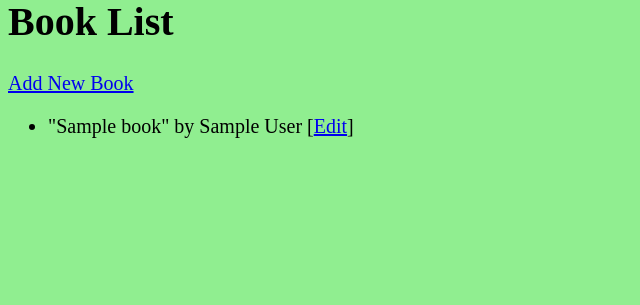
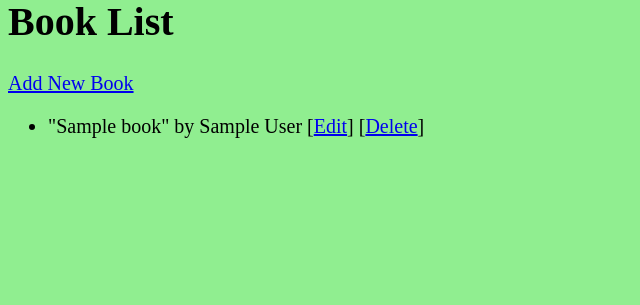
Before and after one commit to emanuelly-morino/progs-test, a Flask app: template web/python/flask/01-crud/templates/book_list.html in a window 1280 px wide. Shown: the part 126-431 px from the top of the page, without its empty margins (0-640 px from the left). Run offline with Flask 3, Linux system fonts and the light colour scheme; the template is opened without the code that fills it: most values are stand-ins (such as "Sample title", 1, 10 or a date in 2020).

Commit message:
original

```diff
--- a/web/python/flask/01-crud/templates/book_list.html
+++ b/web/python/flask/01-crud/templates/book_list.html
@@ -15,7 +15,7 @@
         <li>
             "{{ book.title }}" by {{ book.author }}
             [<a href="{{ url_for('update', book_id=book.id) }}">Edit</a>]
-<!--            [<a href="{{ url_for('delete', book_id=book.id) }}">Delete</a>] -->
+            [<a href="{{ url_for('delete', book_id=book.id) }}">Delete</a>]
         </li>
         {% endfor %}
     </ul>
```
Also changed, not shown: web/python/flask/01-crud/books_202.db (renamed from web/python/flask/01-crud/books.db).
